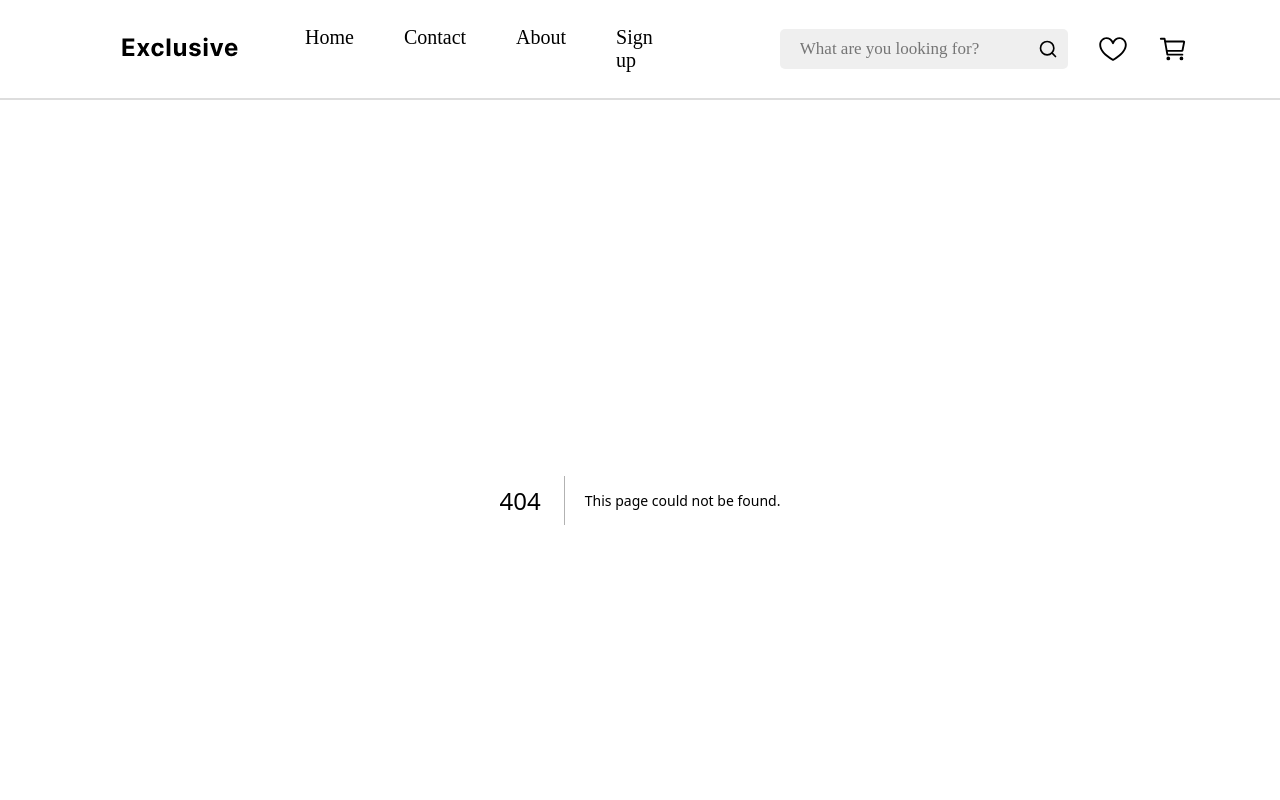
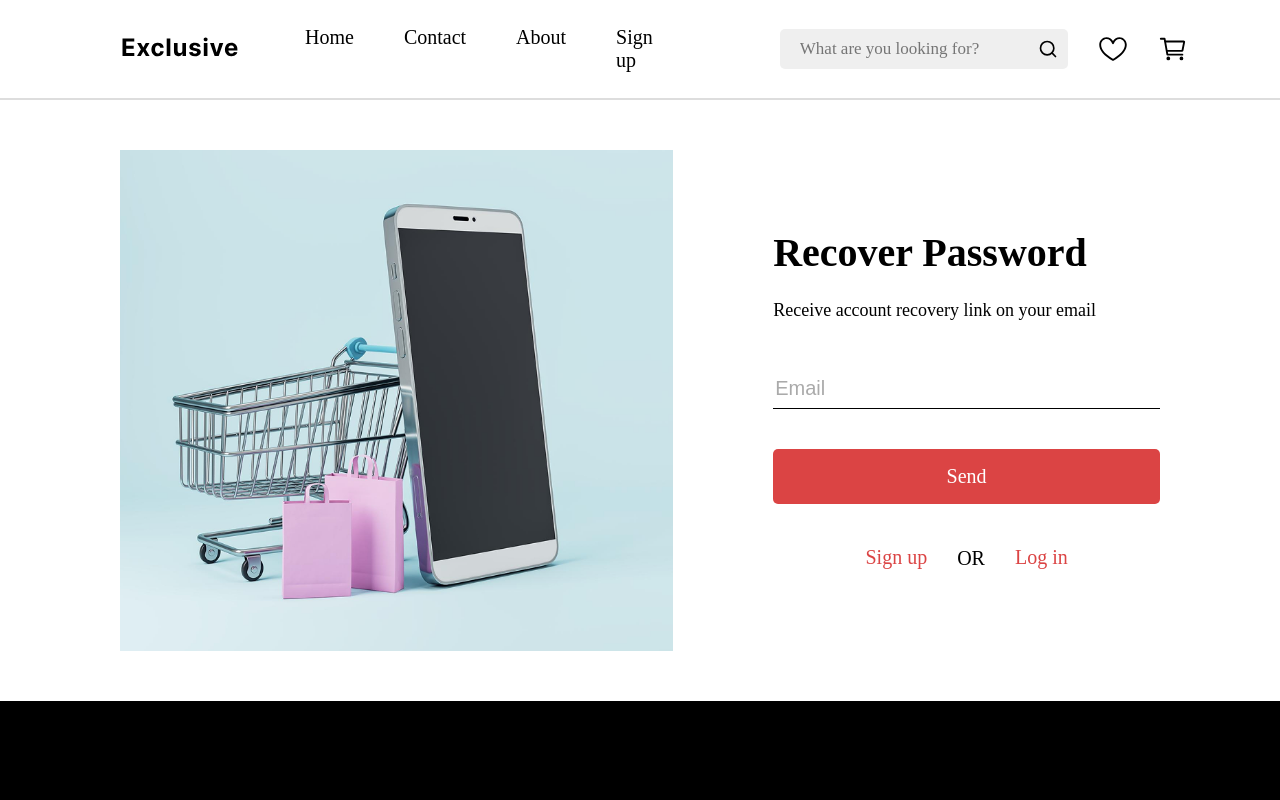
Before and after one commit to puzika/e-commerce-next, a Next.js app: page /password-reset in a window 1280 px wide. Before the commit this address had no page. Shown: the top 800 px of the page. Built offline with nearby package versions, Linux system fonts and the light colour scheme.

Commit message:
added login and password recovery pages

```diff
--- a/src/app/(authentication)/layout.tsx
+++ b/src/app/(authentication)/layout.tsx
@@ -1,7 +1,7 @@
 import type { ReactNode } from "react"
 import Image from "next/image"
 import AuthImage from 'public/authentication.png'
-import styles from './authentication.module.scss'
+import styles from './layout.module.scss';
 
 type AuthenticationLayoutProps = {
   children?: ReactNode,
--- /dev/null
+++ b/src/app/(authentication)/login/page.module.scss
@@ -0,0 +1,8 @@
+@use "@/colors";
+
+.btns {
+  display: flex;
+  justify-content: space-between;
+  align-items: center;
+  color: colors.$clr-primary;
+}
--- /dev/null
+++ b/src/app/(authentication)/password-reset/page.module.scss
@@ -0,0 +1,13 @@
+@use "@/colors";
+
+.alternatives {
+  display: flex;
+  justify-content: center;
+  align-items: center;
+  gap: 2.5rem;
+  color: colors.$clr-primary;
+}
+
+.conjunction {
+  color: colors.$clr-secondary;
+}
--- /dev/null
+++ b/src/app/(authentication)/password-reset/page.tsx
@@ -0,0 +1,21 @@
+import AuthForm from "@/components/auth-form/auth-form.component"
+import Button from "@/components/button/button.component"
+import CustomLink from "@/components/custom-link/custom-link.component";
+import styles from './page.module.scss';
+
+export default function PasswordReset() {
+  return (
+    <AuthForm
+      title="Recover Password"
+      subheading="Receive account recovery link on your email"
+    >
+      <input type="email" placeholder="Email" />
+      <Button>Send</Button>
+      <div className={styles.alternatives}>
+        <CustomLink href="sign-up" title="Sign up" />
+        <span className={styles.conjunction}>OR</span>
+        <CustomLink href="login" title="Log in" />
+      </div>
+    </AuthForm>
+  )
+}
--- a/src/app/(authentication)/sign-up/page.tsx
+++ b/src/app/(authentication)/sign-up/page.tsx
@@ -19,7 +19,7 @@ export default function SignUp() {
       </div>
       <div className={styles.alternatives}>
         <p>Already have an account?</p>
-        <Link className={styles.alternative} href="#">Log in</Link>
+        <Link className={styles.alternative} href="login">Log in</Link>
       </div>
     </AuthForm>
   )
```
Also changed, not shown: src/app/(authentication)/login/page.tsx (added, +20 -0 lines), src/app/(authentication)/layout.module.scss (renamed from src/app/(authentication)/authentication.module.scss).
